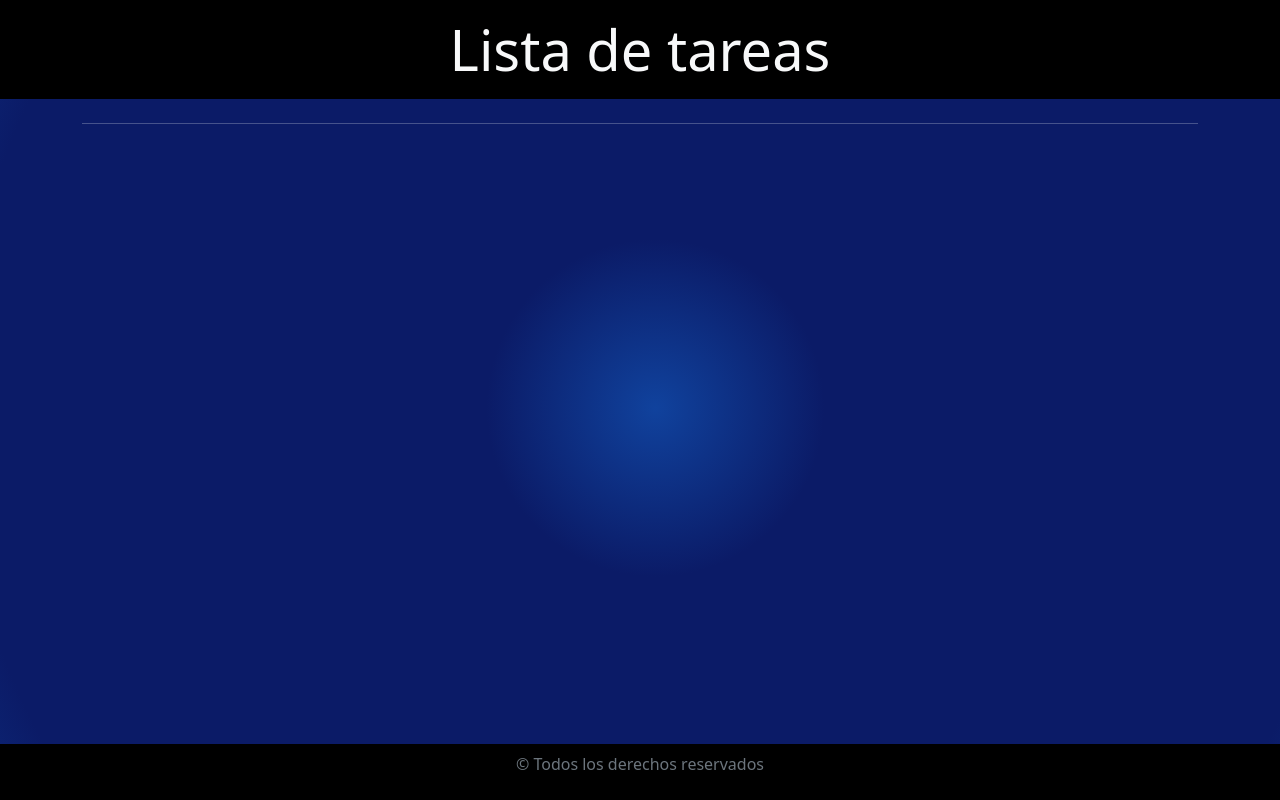
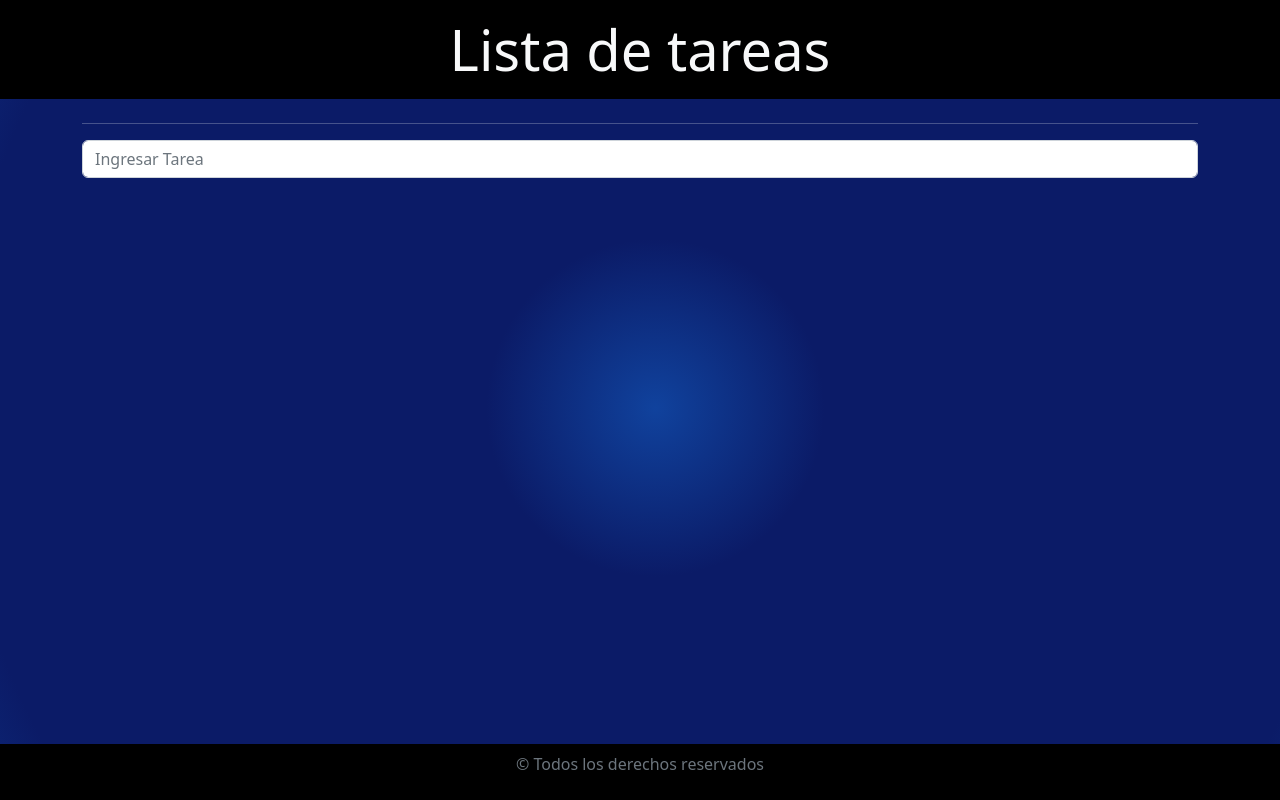
Before and after one commit to mariju92/ejercicio4react, a React (Vite) app: page / in a window 1280 px wide. Built offline with nearby package versions, Linux system fonts and the light colour scheme.

Commit message:
Se agrega el componente formulario

```diff
--- a/src/App.jsx
+++ b/src/App.jsx
@@ -1,6 +1,7 @@
 import { Container } from 'react-bootstrap'
 import './App.css'
 import 'bootstrap/dist/css/bootstrap.min.css'
+import Formulario from './components/formulario'
 
 function App() {
 
@@ -11,6 +12,7 @@ function App() {
     <Container className='mainPage'>
       <hr className='text-light'/>
       {/*aqui se agrega el formulario*/}
+      <Formulario/>
     </Container>
 <footer className='bg-black text-secondary text-center py-2'>
   <p>&copy; Todos los derechos reservados</p>
--- /dev/null
+++ b/src/components/Formulario.jsx
@@ -0,0 +1,15 @@
+import Form from 'react-bootstrap/Form'
+
+function Formulario() {
+    return (
+        <div>
+            <Form>
+                <Form.Group className="mb-3" controlId="Tarea">
+                    <Form.Control type="text" placeholder="Ingresar Tarea" />
+                </Form.Group>
+            </Form>
+        </div>
+    );
+}
+
+export default Formulario;
```
